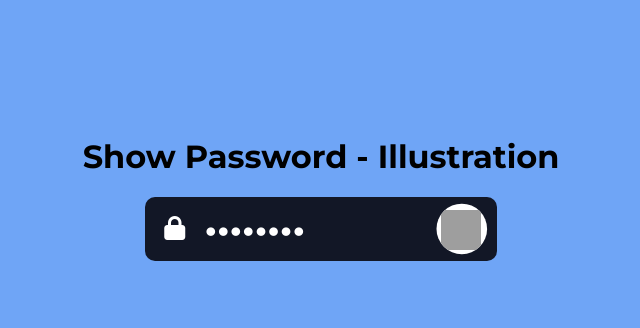
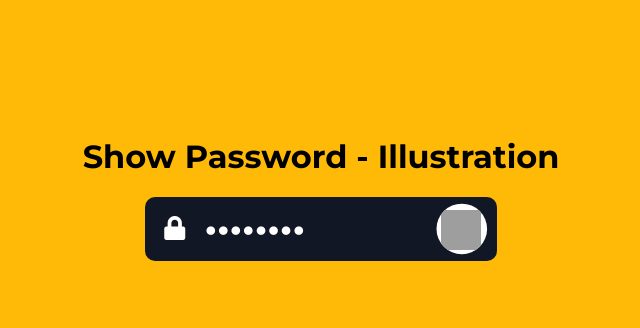
Before and after one commit to HapticHash/showPswd, a plain HTML site: page index.html in a window 1280 px wide. Shown: the part 180-508 px from the top of the page, without its empty margins (319-959 px from the left). Drawn offline with nearby package versions, Linux system fonts and the light colour scheme; grey boxes are pictures that could not be loaded.

Commit message:
updated colors

```diff
--- a/css/main.scss
+++ b/css/main.scss
@@ -1,5 +1,5 @@
 body {
-    background-color: #6fa5f6;
+    background-color: #ffba08;
     margin: 0;
     height: 100vh;
     display: grid;
@@ -11,6 +11,7 @@ body {
 .title {
     font-family: 'Montserrat', sans-serif;
     font-weight: 700;
+    text-align: center;
 }
 
 .main {
@@ -26,7 +27,7 @@ body {
     }
     .text {
         font-size: 1.5rem;
-        padding: 0.7em 0;
+        padding: 0.65em 0;
     }
     .fas {
         font-size: 1.5em;
--- a/index.html
+++ b/index.html
@@ -10,27 +10,34 @@
 
     <!-- Google / Search Engine Tags -->
     <meta itemprop="name" content="Awesome password reveal illustration">
-    <meta itemprop="description" content="Developed by Harshit Kumar Singh. Hope you like it. Do not forget to share it if you liked.">
+    <meta itemprop="description" content="Developed by Harshit Kumar Singh. Hope you like it. Don't forget to share it if you liked.">
     <meta itemprop="image" content=" https://HapticHash.github.io/FMProjects/assets/images/web10.png">
 
     <!-- Facebook Meta Tags -->
     <meta property="og:url" content="https://HapticHash.github.io/FMProjects/FyloLandingPage5">
     <meta property="og:type" content="website">
     <meta property="og:title" content="Awesome password reveal illustration">
-    <meta property="og:description" content="Developed by Harshit Kumar Singh. Hope you like it. Do not forget to share it if you liked.">
+    <meta property="og:description" content="Developed by Harshit Kumar Singh. Hope you like it. Don't forget to share it if you liked.">
     <meta property="og:image" content=" https://HapticHash.github.io/FMProjects/assets/images/web10.png">
 
     <!-- Twitter Meta Tags -->
     <meta name="twitter:card" content="summary_large_image">
     <meta name="twitter:title" content="Awesome password reveal illustration">
-    <meta name="twitter:description" content="Developed by Harshit Kumar Singh. Hope you like it. Do not forget to share it if you liked.">
+    <meta name="twitter:description" content="Developed by Harshit Kumar Singh. Hope you like it. Don't forget to share it if you liked.">
     <meta name="twitter:image" content=" https://HapticHash.github.io/FMProjects/assets/images/web10.png">
 
     <title>Show Password - Illustration</title>
 
+    <!-- Custom CSS -->
     <link rel="stylesheet" href="css/main.css">
+
+    <!-- Google Fonts -->
     <link href="https://fonts.googleapis.com/css?family=Montserrat:500,700,800|Nunito&display=swap" rel="stylesheet">
-    <script src="https://kit.fontawesome.com/363c4c2d8b.js"></script>
+
+    <!-- FontAwesome -->
+    <link rel="stylesheet" href="https://use.fontawesome.com/releases/v5.4.2/css/all.css" integrity="sha384-/rXc/GQVaYpyDdyxK+ecHPVYJSN9bmVFBvjA/9eOB+pb3F2w2N6fc5qB9Ew5yIns"
+    crossorigin="anonymous" />
+
 </head>
 <body>
 
```
Also changed, not shown: css/main.css, preview.png, 1 other file.
